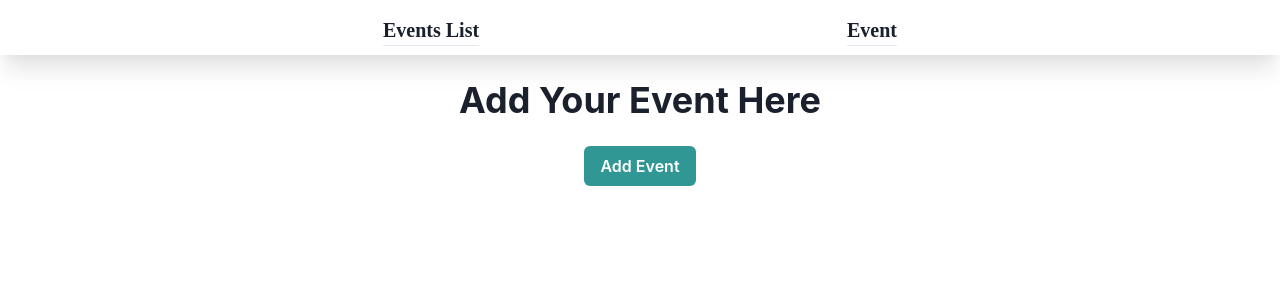
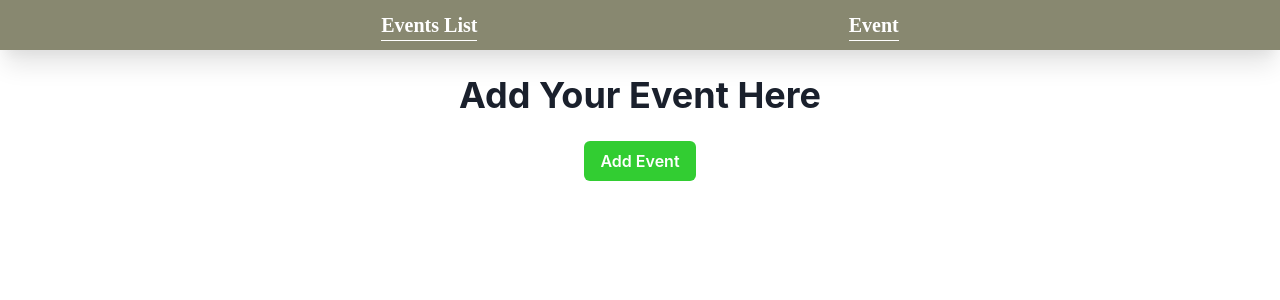
Before and after one commit to CartierKray/Event-App, a React (Vite) app: page /add/event in a window 1280 px wide. Shown: the top 300 px of the page. Built offline with nearby package versions, Linux system fonts and the light colour scheme.

Commit message:
Changed UI Colors

```diff
--- a/src/components/Navigation.jsx
+++ b/src/components/Navigation.jsx
@@ -4,32 +4,40 @@ import { Box, Flex, List, ListItem, Text } from "@chakra-ui/react";
 
 export const Navigation = () => {
   return (
-    <Box as="nav" bg="bg-surface" boxShadow="xl" h={"40px"}>
-      <Flex margin={"15px"} justifyContent={"space-evenly"}>
+    <Box
+      as="nav"
+      bg="bg-surface"
+      boxShadow="xl"
+      h={"50px"}
+      backgroundColor={"#888870"}
+    >
+      <Flex justifyContent={"space-evenly"} padding={"10px"}>
         <List>
           <Link to="/">
             <Text
+              color={"white"}
               fontFamily={"Poppins"}
               fontSize={"20px"}
               fontWeight={"bold"}
-              _hover={{ color: "teal" }}
+              _hover={{ color: "black" }}
             >
               Events List
             </Text>
-            <ListItem borderBottomWidth="1px" borderColor="gray.200"></ListItem>
+            <ListItem borderBottomWidth="1px" borderColor="white"></ListItem>
           </Link>
         </List>
         <List>
           <Link to="/event/1">
             <Text
+              color={"white"}
               fontFamily={"Poppins"}
               fontSize={"20px"}
               fontWeight={"bold"}
-              _hover={{ color: "teal" }}
+              _hover={{ color: "black" }}
             >
               Event
             </Text>
-            <ListItem borderBottomWidth="1px" borderColor="gray.200"></ListItem>
+            <ListItem borderBottomWidth="1px" borderColor="white"></ListItem>
           </Link>
         </List>
       </Flex>
--- a/src/pages/AddEvent.jsx
+++ b/src/pages/AddEvent.jsx
@@ -69,10 +69,12 @@ export const AddEvent = () => {
         <Button
           onClick={onOpen}
           mb="4"
-          colorScheme="teal"
+          color="white"
+          backgroundColor={"limegreen"}
           _hover={{
+            color: "white.100",
             bgGradient:
-              "linear(to-r, rgba(44, 32, 44, 0.6), rgba(26, 32, 44, 0.6))",
+              "linear(to-r, rgba(12, 1, 44, 0.2), rgba(26, 32, 24, 0.7))",
           }}
         >
           Add Event
--- a/src/pages/EventsPage.jsx
+++ b/src/pages/EventsPage.jsx
@@ -59,7 +59,7 @@ const EventListItem = ({ event, categories }) => {
             .filter((category) => event.categoryIds.includes(category.id))
             .map((category) => (
               <Box key={category.id}>
-                <Tag color="teal.700" fontSize="sm" bg="teal.200">
+                <Tag color="white" fontSize="sm" bg="limegreen">
                   <TagLeftIcon as={AiFillTags}></TagLeftIcon>
                   <Text textTransform={"uppercase"} fontSize={"10"}>
                     {category.name}
```
